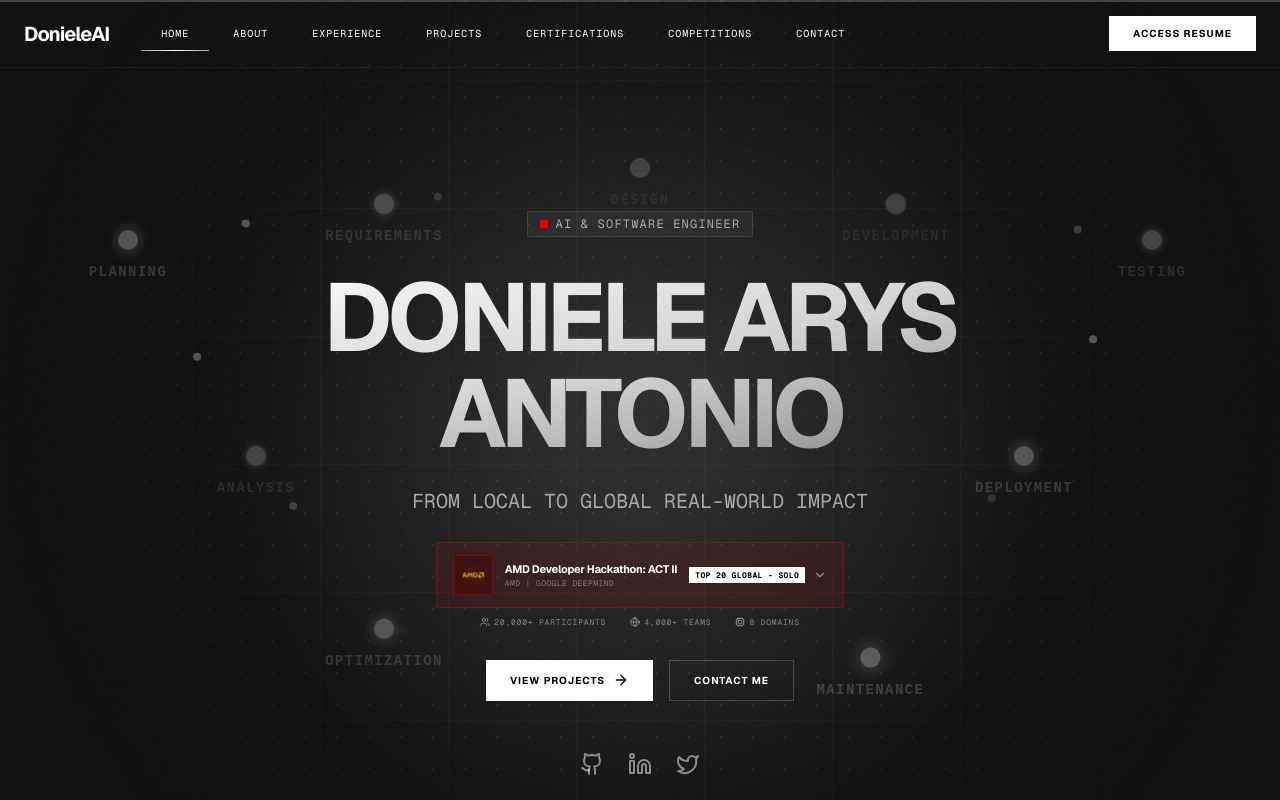
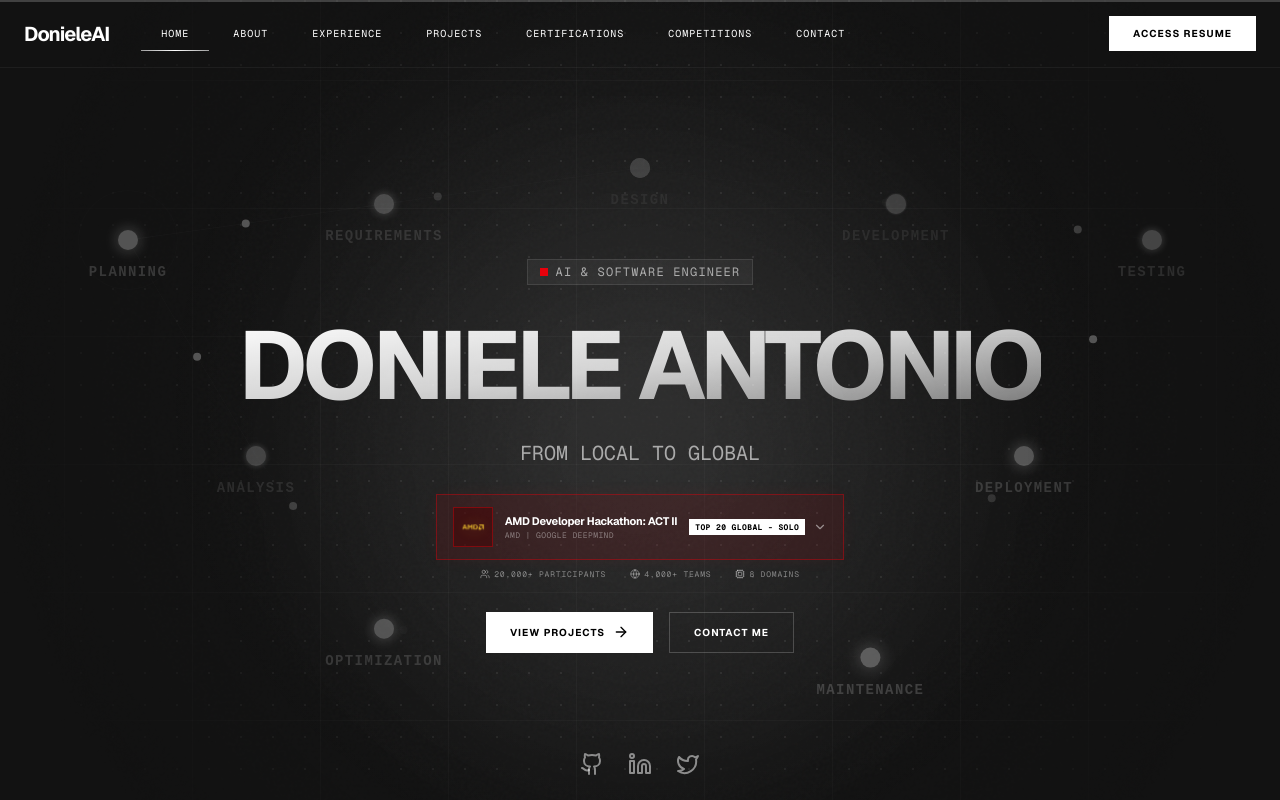
Before and after one commit to donyelqt/donielearys, a Next.js app: page / in a window 1280 px wide. Shown: the top 800 px of the page. Built offline with nearby package versions, Linux system fonts and the light colour scheme.

Commit message:
refactor(hero): simplify name and tagline for clarity

```diff
--- a/src/components/sections/Hero.tsx
+++ b/src/components/sections/Hero.tsx
@@ -234,7 +234,7 @@ export default function Hero() {
         transition={prefersReducedMotion ? { duration: 0 } : { duration: 0.5, delay: 0.1 }}
         className="text-5xl md:text-8xl font-bold tracking-tighter bg-clip-text text-transparent bg-linear-to-br from-white via-white/80 to-white/40 mb-6 max-w-4xl uppercase"
       >
-        Doniele Arys Antonio
+        Doniele Antonio
       </motion.h1>
 
       <motion.p
@@ -243,7 +243,7 @@ export default function Hero() {
         transition={prefersReducedMotion ? { duration: 0 } : { duration: 0.5, delay: 0.2 }}
         className="text-lg md:text-xl text-white/60 max-w-2xl mb-4 leading-relaxed font-mono uppercase"
       >
-        From Local to Global Real-World Impact
+        From Local to Global
       </motion.p>
 
       <motion.div
```
